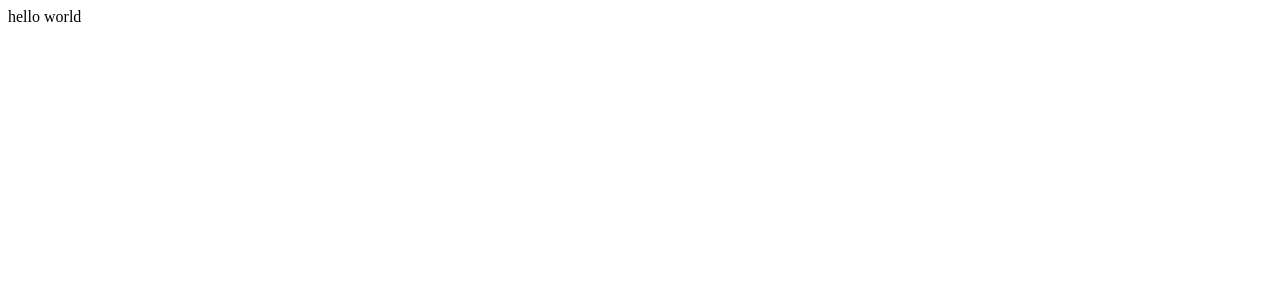
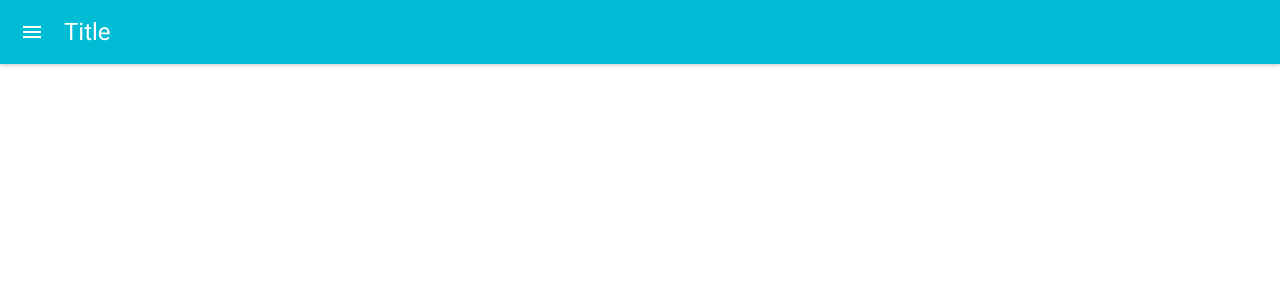
Before and after one commit to ta-chibana/d-driven, a React app: page / in a window 1280 px wide. Shown: the top 300 px of the page. Built offline with nearby package versions, Linux system fonts and the light colour scheme.

Commit message:
Add material-ui

```diff
--- a/package.json
+++ b/package.json
@@ -8,6 +8,7 @@
     "lint": "eslint -c .eslintrc.js ./src"
   },
   "dependencies": {
+    "material-ui": "^0.20.0",
     "react": "^16.2.0",
     "react-dom": "^16.2.0",
     "react-redux": "^5.0.6",
--- a/public/index.html
+++ b/public/index.html
@@ -3,7 +3,14 @@
   <head>
     <meta charset="utf-8">
     <meta name="viewport" content="width=device-width, initial-scale=1">
+    <link href="https://fonts.googleapis.com/css?family=Roboto" rel="stylesheet">
     <title>Diet Driven</title>
+    <style>
+      body {
+        font-family: 'Roboto', sans-serif;
+        margin: 0
+      }
+    </style>
   </head>
   <body>
     <div class="app"></div>
--- /dev/null
+++ b/src/components/App.jsx
@@ -0,0 +1,41 @@
+import React from 'react'
+import { MuiThemeProvider, AppBar, MenuItem, Drawer } from 'material-ui'
+
+export default class extends React.Component {
+  constructor(props) {
+    super(props)
+    this.state = { open: false }
+    this.handleToggle = this.handleToggle.bind(this)
+    this.handleClose = this.handleClose.bind(this)
+  }
+
+  handleToggle() {
+    this.setState({ open: !this.state.open })
+  }
+
+  handleClose() {
+    this.setState({ open: false })
+  }
+
+  render() {
+    return (
+      <MuiThemeProvider>
+        <React.Fragment>
+          <Drawer
+            docked={false}
+            width={200}
+            open={this.state.open}
+          >
+            <MenuItem onClick={this.handleClose}>one</MenuItem>
+            <MenuItem onClick={this.handleClose}>two</MenuItem>
+          </Drawer>
+          <AppBar
+            title="Title"
+            iconClassNameRight="muidocs-icon-navigation-expand-more"
+            onLeftIconButtonClick={this.handleToggle}
+          />
+        </React.Fragment>
+      </MuiThemeProvider>
+    )
+  }
+}
--- a/src/containers/App.js
+++ b/src/containers/App.js
@@ -1,7 +1,5 @@
 import React from 'react'
+import { connect } from 'react-redux'
+import App from 'components/App'
 
-export default () => {
-  return (
-    <div>hello world</div>
-  )
-}
+export default connect()(App)
--- a/src/index.jsx
+++ b/src/index.jsx
@@ -12,7 +12,7 @@ const sagaMiddleware = createSagaMiddleware()
 const composeEnhancers = window.__REDUX_DEVTOOLS_EXTENSION_COMPOSE__ || compose
 
 let store = createStore(
-  combineReducers({ rootReducer }),
+  rootReducer,
   composeEnhancers(applyMiddleware(sagaMiddleware))
 )
 
```
Also changed, not shown: 1 other file (tests, documents, lock files or other folders).
